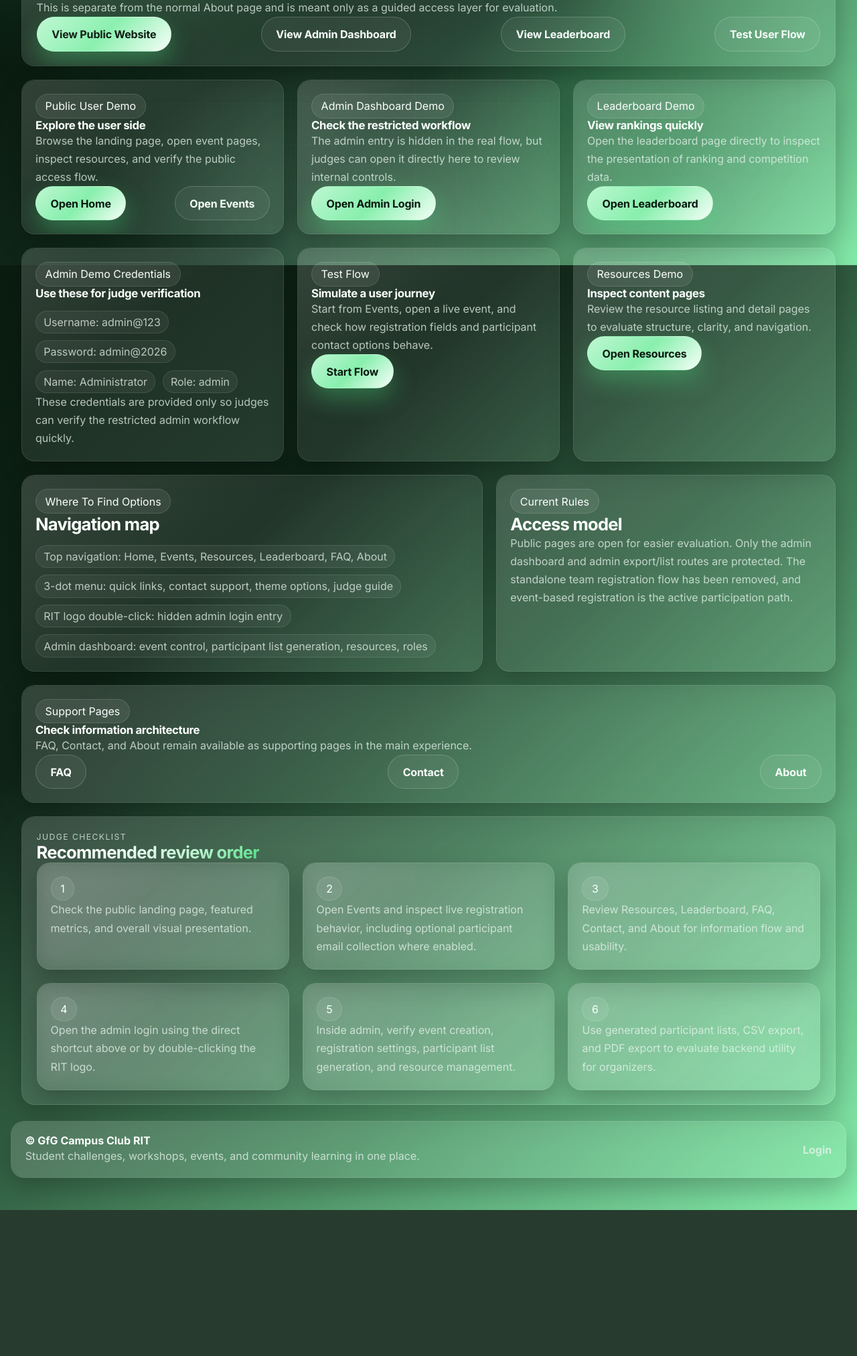
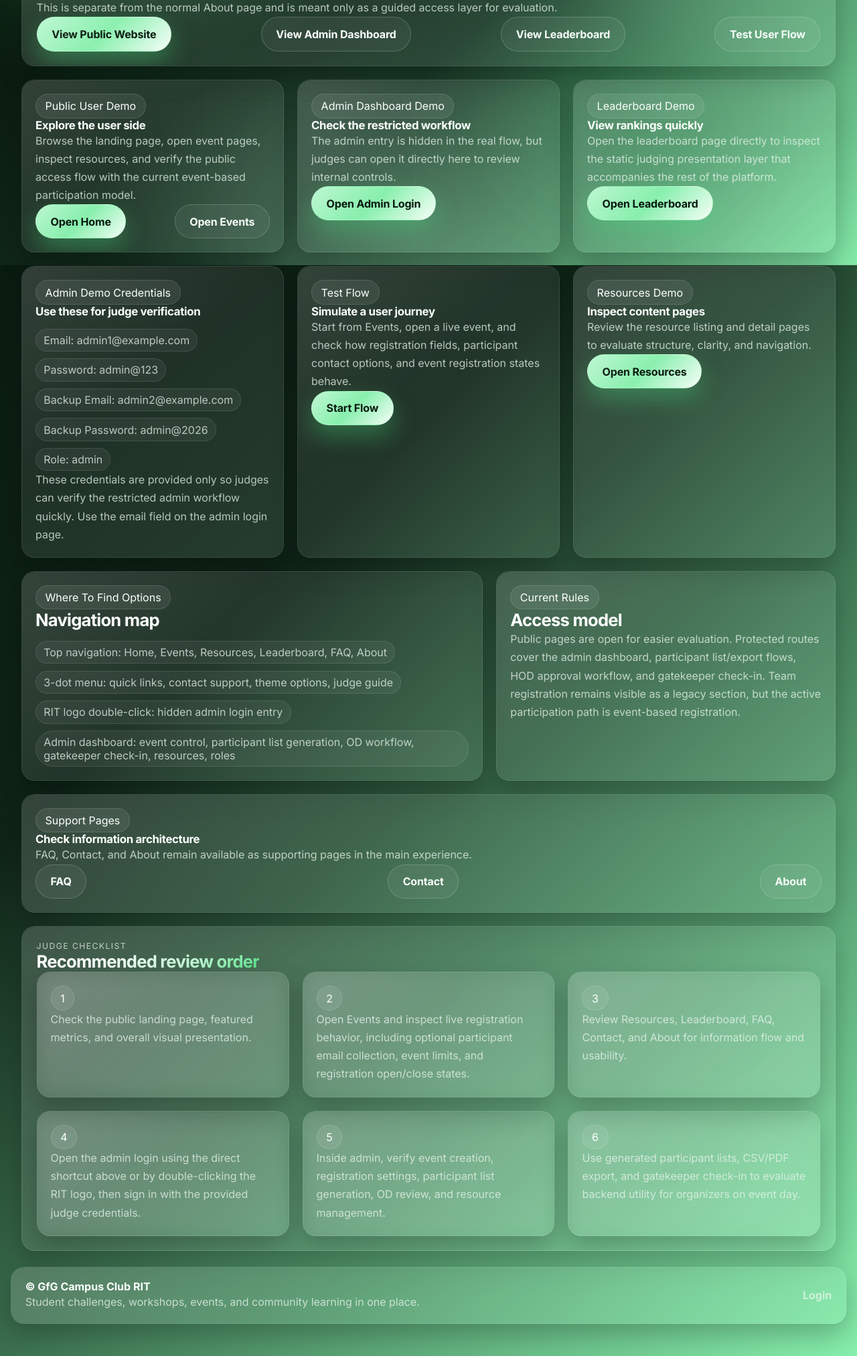
Before and after one commit to balajihubgit09/Gfg_website_new, a Flask app: page /website-guide in a window 1280 px wide. Shown: the part 404-2429 px from the top of the page at 67% size. Before the commit the page ends 2211 px from the top, so only its background shows below. Run offline with Flask 3, Linux system fonts and the light colour scheme; data comes from the database, SQL or seed files in the repository; data that the repository does not hold is empty.

Commit message:
Update judge access guide content

```diff
--- a/templates/website_guide.html
+++ b/templates/website_guide.html
@@ -21,7 +21,7 @@
         <article class="glass-card compact-card data-card">
             <span class="chip">Public User Demo</span>
             <h3>Explore the user side</h3>
-            <p>Browse the landing page, open event pages, inspect resources, and verify the public access flow.</p>
+            <p>Browse the landing page, open event pages, inspect resources, and verify the public access flow with the current event-based participation model.</p>
             <div class="cta-row">
                 <a class="button button-primary" href="{{ url_for('home') }}">Open Home</a>
                 <a class="button button-secondary" href="{{ url_for('events') }}">Open Events</a>
@@ -38,7 +38,7 @@
         <article class="glass-card compact-card data-card">
             <span class="chip">Leaderboard Demo</span>
             <h3>View rankings quickly</h3>
-            <p>Open the leaderboard page directly to inspect the presentation of ranking and competition data.</p>
+            <p>Open the leaderboard page directly to inspect the static judging presentation layer that accompanies the rest of the platform.</p>
             <div class="cta-row">
                 <a class="button button-primary" href="{{ url_for('leaderboard') }}">Open Leaderboard</a>
             </div>
@@ -50,17 +50,18 @@
             <span class="chip">Admin Demo Credentials</span>
             <h3>Use these for judge verification</h3>
             <div class="meta-list">
-                <span>Username: admin@123</span>
-                <span>Password: admin@2026</span>
-                <span>Name: Administrator</span>
+                <span>Email: admin1@example.com</span>
+                <span>Password: admin@123</span>
+                <span>Backup Email: admin2@example.com</span>
+                <span>Backup Password: admin@2026</span>
                 <span>Role: admin</span>
             </div>
-            <p>These credentials are provided only so judges can verify the restricted admin workflow quickly.</p>
+            <p>These credentials are provided only so judges can verify the restricted admin workflow quickly. Use the email field on the admin login page.</p>
         </article>
         <article class="glass-card compact-card data-card">
             <span class="chip">Test Flow</span>
             <h3>Simulate a user journey</h3>
-            <p>Start from Events, open a live event, and check how registration fields and participant contact options behave.</p>
+            <p>Start from Events, open a live event, and check how registration fields, participant contact options, and event registration states behave.</p>
             <div class="cta-row">
                 <a class="button button-primary" href="{{ url_for('events') }}">Start Flow</a>
             </div>
@@ -83,14 +84,14 @@
                 <span>Top navigation: Home, Events, Resources, Leaderboard, FAQ, About</span>
                 <span>3-dot menu: quick links, contact support, theme options, judge guide</span>
                 <span>RIT logo double-click: hidden admin login entry</span>
-                <span>Admin dashboard: event control, participant list generation, resources, roles</span>
+                <span>Admin dashboard: event control, participant list generation, OD workflow, gatekeeper check-in, resources, roles</span>
             </div>
         </article>
 
         <article class="glass-card compact-card data-card">
             <span class="chip">Current Rules</span>
             <h2>Access model</h2>
-            <p>Public pages are open for easier evaluation. Only the admin dashboard and admin export/list routes are protected. The standalone team registration flow has been removed, and event-based registration is the active participation path.</p>
+            <p>Public pages are open for easier evaluation. Protected routes cover the admin dashboard, participant list/export flows, HOD approval workflow, and gatekeeper check-in. Team registration remains visible as a legacy section, but the active participation path is event-based registration.</p>
         </article>
     </section>
 
@@ -119,7 +120,7 @@
             </article>
             <article class="glass-card compact-card data-card">
                 <span class="chip">2</span>
-                <p>Open Events and inspect live registration behavior, including optional participant email collection where enabled.</p>
+                <p>Open Events and inspect live registration behavior, including optional participant email collection, event limits, and registration open/close states.</p>
             </article>
             <article class="glass-card compact-card data-card">
                 <span class="chip">3</span>
@@ -127,15 +128,15 @@
             </article>
             <article class="glass-card compact-card data-card">
                 <span class="chip">4</span>
-                <p>Open the admin login using the direct shortcut above or by double-clicking the RIT logo.</p>
+                <p>Open the admin login using the direct shortcut above or by double-clicking the RIT logo, then sign in with the provided judge credentials.</p>
             </article>
             <article class="glass-card compact-card data-card">
                 <span class="chip">5</span>
-                <p>Inside admin, verify event creation, registration settings, participant list generation, and resource management.</p>
+                <p>Inside admin, verify event creation, registration settings, participant list generation, OD review, and resource management.</p>
             </article>
             <article class="glass-card compact-card data-card">
                 <span class="chip">6</span>
-                <p>Use generated participant lists, CSV export, and PDF export to evaluate backend utility for organizers.</p>
+                <p>Use generated participant lists, CSV/PDF export, and gatekeeper check-in to evaluate backend utility for organizers on event day.</p>
             </article>
         </div>
     </section>
```
